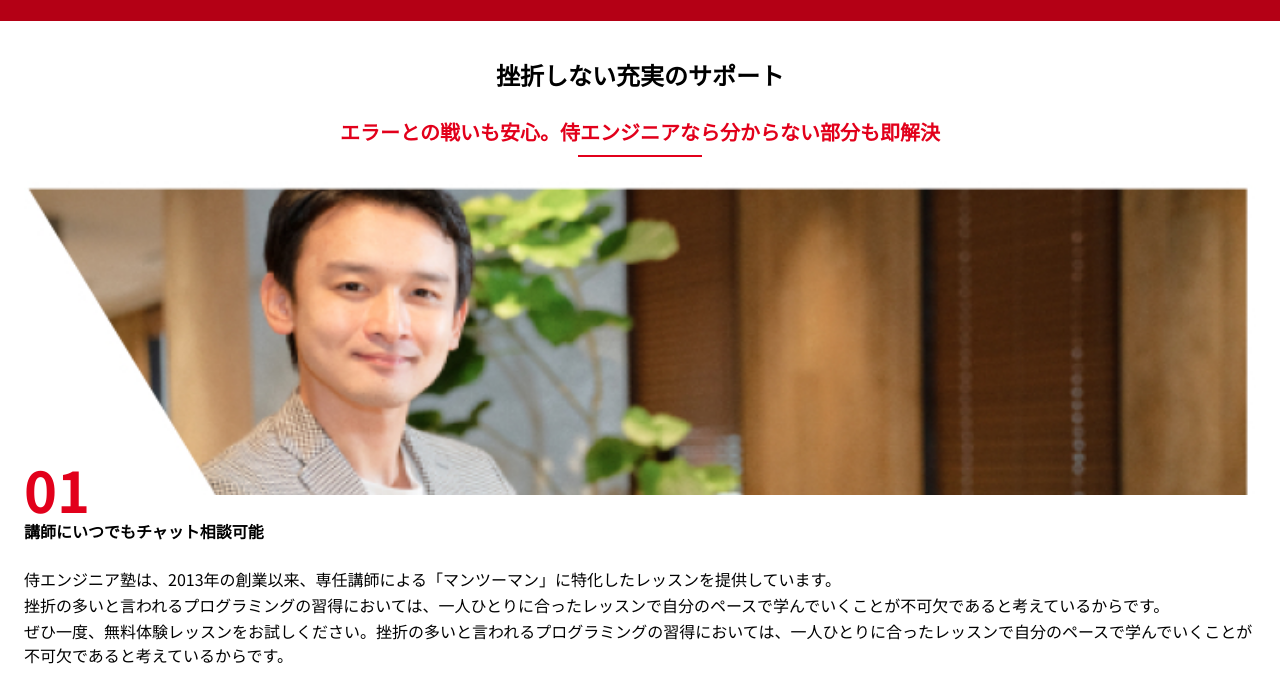
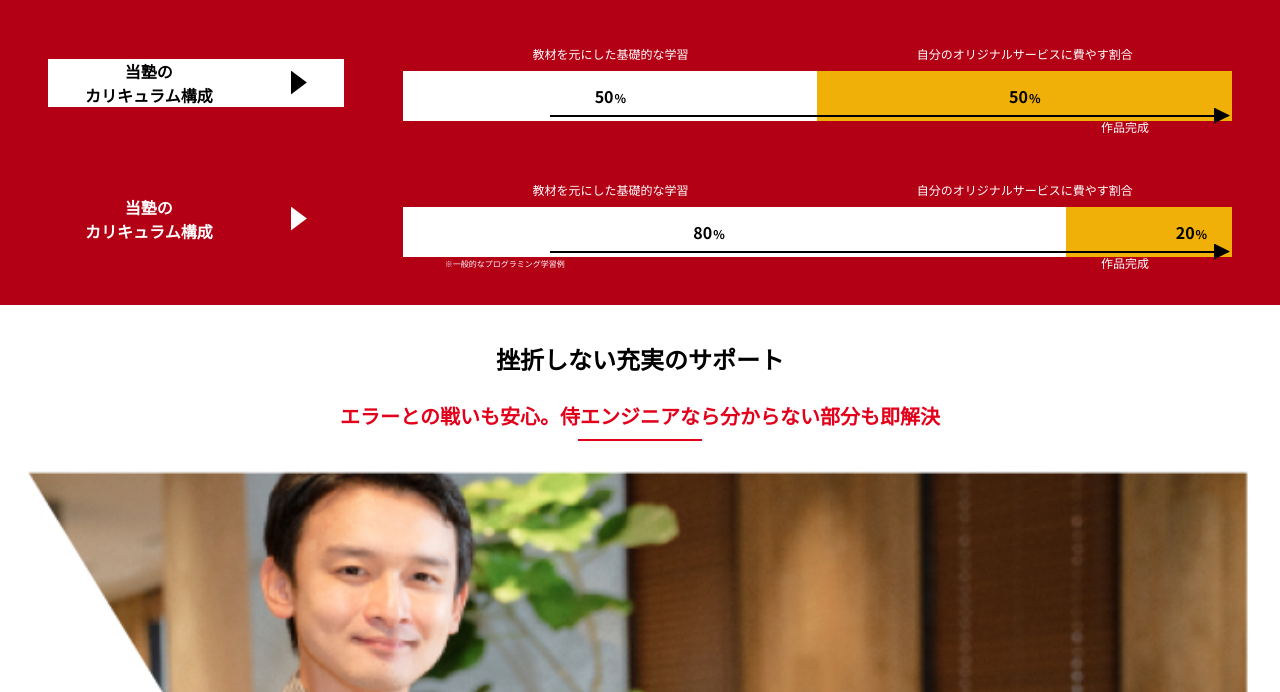
Before and after one commit to mhr1226/samurai-LP, a plain HTML site: page index.html in a window 1280 px wide. Shown: the part 3448-4140 px from the top of the page. Drawn offline with Linux system fonts and the light colour scheme.

Commit message:
カリキュラムバー作成テスト終了

```diff
--- a/css/style.SCSS
+++ b/css/style.SCSS
@@ -524,8 +524,12 @@
 }
 
 // カリキュラムセクション
+
+.bar-sec{
+  @include flex-column;
+  gap:12px;
+}
 .bar{
-  background-color:$dark-red;
   display:flex;
   justify-content:space-between;
   align-items:center;
@@ -590,6 +594,9 @@
 .content-right{
   width:70%;
   position:relative;
+  @include flex-column;
+  gap:8px;
+
 
   @include media-sp{
     width:100%;
@@ -640,6 +647,14 @@
   right:10%;
   bottom:-20%;
 }
+
+.bottom-span{
+  font-size:8px;
+  color:white;
+  position:absolute;
+  bottom:-18%;
+  left:5%;
+}
 }
 
 .allow{
@@ -656,3 +671,45 @@
     width:55%;
   }
 }
+
+// 2つ目のカリキュラムバー
+
+.content-left2{
+  @extend .content-left;
+  color:white;
+
+
+  .head-p{
+    background-color:$dark-red;
+    span{
+      background-color:white;
+    }
+  }
+}
+
+.content-right2{
+  @extend .content-right;
+
+  .liner{
+    background:linear-gradient(
+    to right,
+    $white 80%,
+    $yellow 20%
+    );
+    justify-content:flex-start;
+
+
+    p{
+      position:absolute;
+    }
+    .number1{
+      left:35%;
+    }
+
+    .number2{
+      right:3%;
+
+    }
+  }
+
+}
--- a/index.html
+++ b/index.html
@@ -122,7 +122,91 @@
 
     <p class="main__service__main-container__p">このような経験が実務的なスキルに繋がり、かつ、クオリティの高い作品集を作り上げることにより、オリジナルサービスの作品集はあなたのスキルの証明となり、転職や案件獲得につなげることができます。</p>
     <img src="/images/service/service-phone-img.png" alt="スマホの画像" class="main__service__main-container__img1">
-
+    <!-- カリキュラムバー全体のdiv -->
+<div class="bar-sec">
+  <!-- カリキュラムバー作成テスト -->
+  <div class="bar">
+    <!-- 左側コンテンツdiv -->
+    <div class="content-left">
+      <!-- 左見出し -->
+      <p class="head-p">当塾の<br>カリキュラム構成
+        <!-- 三角形のdiv -->
+        <span></span>
+      <!-- 左見出しここまで -->
+      </p>
+      <!-- 左側コンテンツここまで -->
+    </div>
+    <!-- 右側コンテンツdiv -->
+    <div class="content-right">
+      <!-- 見出しテキスト -->
+    <div class="heading">
+      <p>教材を<br class="br-sp">元にした<br class="br-tb">基礎的な学習</p>
+      <p>自分の<br class="br-sp">オリジナルサービスに<br class="br-tb">費やす割合</p>
+      <!-- 見出しテキストここまで -->
+    </div>
+    <!-- カリキュラムバー -->
+    <div class="liner">
+      <p>50<span>%</span></p>
+      <p>50<span>%</span></p>
+      <!-- 矢印 -->
+      <!-- <img src="/images/service/curriculum-allow.png" alt=""> -->
+      <!-- カリキュラムバーここまで -->
+    </div>
+    <span class="sub-span">作品完成</span>
+      <!-- 右側コンテンツここまで -->
+    </div>
+    <!-- カリキュラムバーテストここまで -->
+    <!--  矢印のdiv -->
+    <div class="allow">
+      <!-- 矢印先端のspan -->
+      <span></span>
+    <!-- 矢印ここまで -->
+    </div>
+  <!-- カリキュラムバー作成テストここまで -->
+  </div>
+  <!-- カリキュラムバー作成テスト-2 -->
+  <div class="bar">
+    <!-- 左側コンテンツdiv -->
+    <div class="content-left2">
+      <!-- 左見出し -->
+      <p class="head-p">当塾の<br>カリキュラム構成
+        <!-- 三角形のdiv -->
+        <span></span>
+      <!-- 左見出しここまで -->
+      </p>
+      <!-- 左側コンテンツここまで -->
+    </div>
+    <!-- 右側コンテンツdiv -->
+    <div class="content-right2">
+      <!-- 見出しテキスト -->
+    <div class="heading">
+      <p>教材を<br class="br-sp">元にした<br class="br-tb">基礎的な学習</p>
+      <p>自分の<br class="br-sp">オリジナルサービスに<br class="br-tb">費やす割合</p>
+      <!-- 見出しテキストここまで -->
+    </div>
+    <!-- カリキュラムバー -->
+    <div class="liner">
+      <p class="number1">80<span>%</span></p>
+      <p class="number2">20<span>%</span></p>
+      <!-- 矢印 -->
+      <!-- <img src="/images/service/curriculum-allow.png" alt=""> -->
+      <!-- カリキュラムバーここまで -->
+    </div>
+    <span class="sub-span">作品完成</span>
+    <span class="bottom-span">※一般的なプログラミング学習例</span>
+      <!-- 右側コンテンツここまで -->
+    </div>
+    <!-- カリキュラムバーテストここまで -->
+    <!--  矢印のdiv -->
+    <div class="allow">
+      <!-- 矢印先端のspan -->
+      <span></span>
+    <!-- 矢印ここまで -->
+    </div>
+  <!-- カリキュラムバー作成テスト-2ここまで -->
+  </div>
+  <!-- カリキュラムバー全体のdivここまで -->
+  </div>
   <!-- サービス全体のdivここまで -->
   </div>
 <!-- サービスここまで -->
@@ -237,46 +321,6 @@
     </div>
   </a> -->
 </section>
-<!-- カリキュラムバー作成テスト -->
-<section class="bar">
-  <!-- 左側コンテンツdiv -->
-  <div class="content-left">
-    <!-- 左見出し -->
-    <p class="head-p">当塾の<br>カリキュラム構成
-      <!-- 三角形のdiv -->
-      <span></span>
-    <!-- 左見出しここまで -->
-    </p>
-    <!-- 左側コンテンツここまで -->
-  </div>
-  <!-- 右側コンテンツdiv -->
-  <div class="content-right">
-    <!-- 見出しテキスト -->
-  <div class="heading">
-    <p>教材を<br class="br-sp">元にした<br class="br-tb">基礎的な学習</p>
-    <p>自分の<br class="br-sp">オリジナルサービスに<br class="br-tb">費やす割合</p>
-    <!-- 見出しテキストここまで -->
-  </div>
-  <!-- カリキュラムバー -->
-  <div class="liner">
-    <p>50<span>%</span></p>
-    <p>50<span>%</span></p>
-    <!-- 矢印 -->
-    <!-- <img src="/images/service/curriculum-allow.png" alt=""> -->
-    <!-- カリキュラムバーここまで -->
-  </div>
-  <span class="sub-span">作品完成</span>
-    <!-- 右側コンテンツここまで -->
-  </div>
-  <!-- カリキュラムバーテストここまで -->
-  <!--  矢印のdiv -->
-  <div class="allow">
-    <!-- 矢印先端のspan -->
-    <span></span>
-  <!-- 矢印ここまで -->
-  </div>
-</section>
-
 </main>
 
 <footer>
```
Also changed, not shown: css/style.SCSS.css, css/style.SCSS.min.css, 2 other files.
